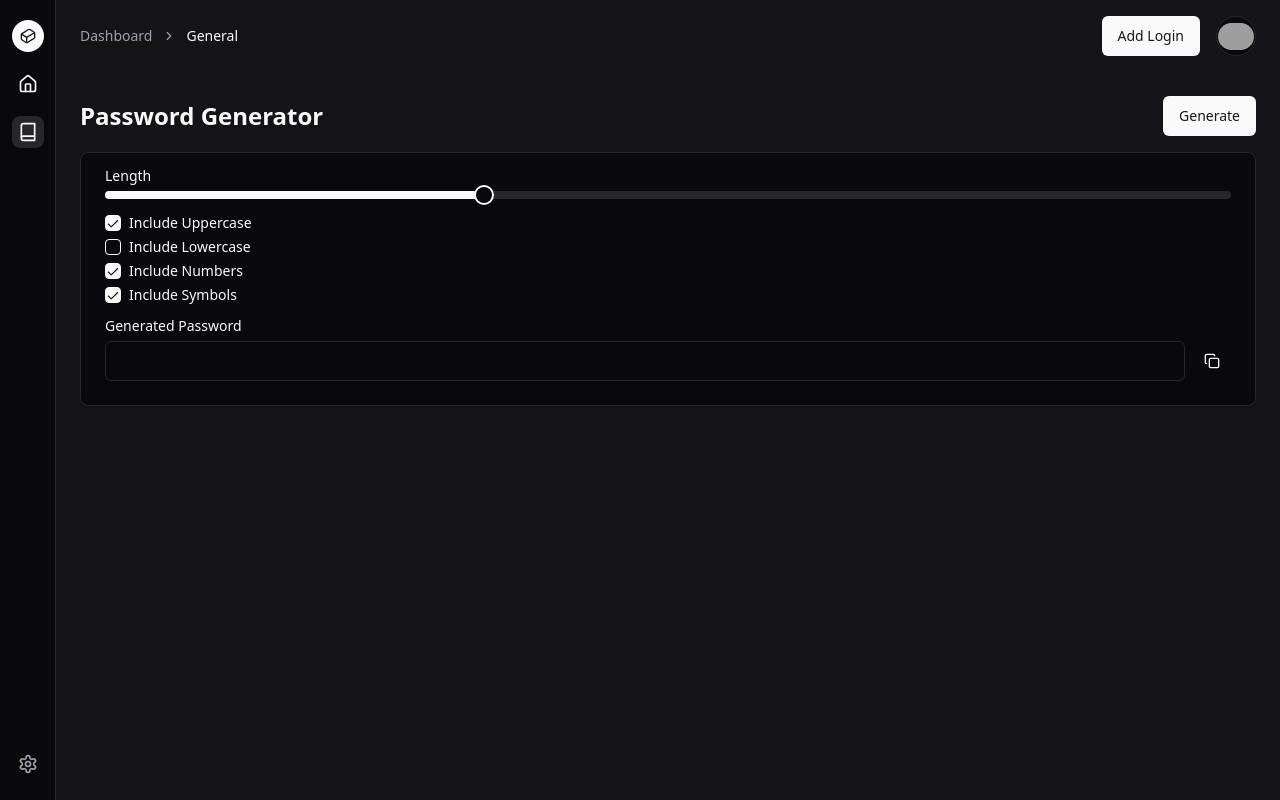
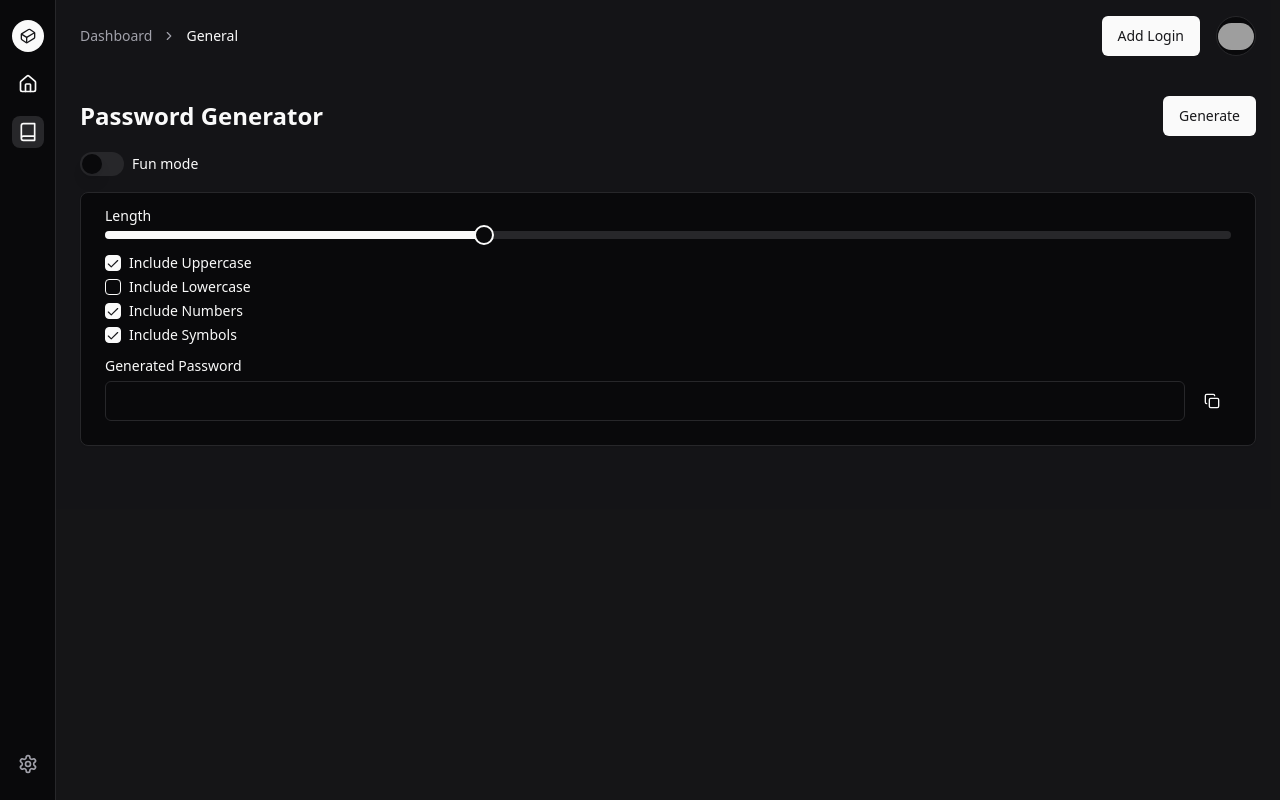
Before and after one commit to TokaPass/toka-web, a Next.js app: page /generator in a window 1280 px wide. Built offline with nearby package versions, Linux system fonts and the light colour scheme; grey boxes are pictures that could not be loaded.

Commit message:
add fun mode

```diff
--- a/package.json
+++ b/package.json
@@ -27,6 +27,7 @@
     "next-themes": "^0.3.0",
     "react": "18.1.0",
     "react-dom": "18.3.1",
+    "silly-password-generator": "^1.0.28",
     "tailwind-merge": "^2.3.0",
     "tailwindcss-animate": "^1.0.7"
   },
--- a/pages/generator.tsx
+++ b/pages/generator.tsx
@@ -11,6 +11,8 @@ import { Slider } from "@/components/ui/slider"
 import { Checkbox } from "@/components/ui/checkbox"
 import Layout from "@/components/layout"
 import { generatePassword } from "@/lib/password"
+import { Switch } from "@/components/ui/switch"
+import { generateSillyPassword } from 'silly-password-generator';
 
 export default function Generator() {
   const [length, setLenght] = useState([8])
@@ -20,8 +22,19 @@ export default function Generator() {
   const [symbols, setSymbols] = useState<boolean | 'indeterminate'>(true)
   const [generatedPass, setGeneratedPass] = useState("")
 
+  const [funMode, setFunMode] = useState(false)
+  const [funCapitalize, setFunCapitalize] = useState<boolean | 'indeterminate'>(false)
+
   const copyToClipboard = (text: any) => {
     navigator.clipboard.writeText(text)
+  }
+
+  const generatePasswordWithOptions = () => {
+    if (funMode) {
+      return setGeneratedPass(generateSillyPassword({ wordCount: length[0], capitalize: funCapitalize as boolean }))
+    } else {
+      setGeneratedPass(generatePassword(length[0], uppercase as boolean, lowercase as boolean, num as boolean, symbols as boolean))
+    }
   }
 
   return (
@@ -29,7 +42,11 @@ export default function Generator() {
       <div className="grid gap-4">
         <div className="flex items-center justify-between">
           <h2 className="text-2xl font-bold">Password Generator</h2>
-          <Button onClick={() => setGeneratedPass(generatePassword(length[0], uppercase as boolean, lowercase as boolean, num as boolean, symbols as boolean))}>Generate</Button>
+          <Button onClick={() => generatePasswordWithOptions()}>Generate</Button>
+        </div>
+        <div className="flex items-center space-x-2">
+          <Switch id="funmode" checked={funMode} onCheckedChange={(newVal) => setFunMode(newVal)} />
+          <Label htmlFor="funmode">Fun mode</Label>
         </div>
         <Card>
           <CardContent className="grid gap-4">
@@ -37,6 +54,13 @@ export default function Generator() {
               <Label htmlFor="length">Length</Label>
               <Slider id="length" min={8} max={32} defaultValue={[16]} step={1} onValueChange={(newVal) => setLenght(newVal)} />
             </div>
+            <div className="grid gap-2">
+              {funMode ? (
+                <Label className="flex items-center gap-2">
+                  <Checkbox id="include-uppercase" checked={funCapitalize} onCheckedChange={(newVal) => setFunCapitalize(newVal)} />
+                  Capitalize
+                </Label>
+              ) : (
                 <div className="grid gap-2">
                   <Label className="flex items-center gap-2">
                     <Checkbox id="include-uppercase" checked={uppercase} onCheckedChange={(newVal) => setUppercase(newVal)} />
@@ -55,6 +79,8 @@ export default function Generator() {
                     Include Symbols
                   </Label>
                 </div>
+              )}
+            </div>
             <div className="grid gap-2">
               <Label htmlFor="password">Generated Password</Label>
               <div className="flex items-center gap-2">
```
Also changed, not shown: 1 other file (tests, documents, lock files or other folders). Lines whose indentation alone changed are shown as unchanged.
